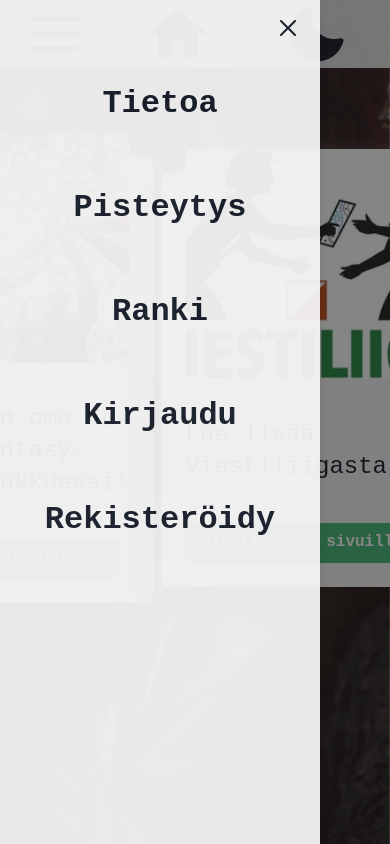
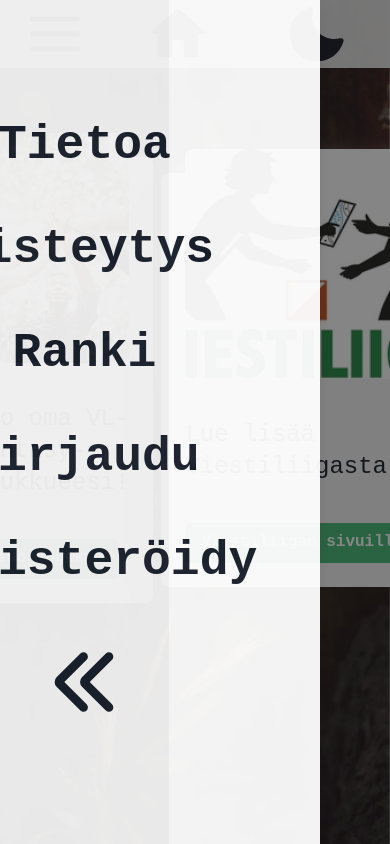
Before and after one commit to otsokarhu/VLFantasy, a React (Vite) app in the folder VL_frontend/: page / in a window 390 px wide. Both pictures are taken after a click on the button 55 px from the left and 33 px from the top of the page. Shown: the top 844 px of the page. Built offline with nearby package versions, Linux system fonts and the light colour scheme; no server answers.

Commit message:
improved mobile sidebar

```diff
--- a/VL_frontend/src/components/NavigationBar/NavigationBarMobile.tsx
+++ b/VL_frontend/src/components/NavigationBar/NavigationBarMobile.tsx
@@ -1,17 +1,20 @@
 import {
-  Box,
   Button,
   Drawer,
   DrawerOverlay,
   DrawerContent,
-  DrawerCloseButton,
   useDisclosure,
   useColorModeValue,
   Flex,
   useColorMode,
   useToast,
 } from '@chakra-ui/react';
-import { HamburgerIcon, MoonIcon, SunIcon } from '@chakra-ui/icons';
+import {
+  HamburgerIcon,
+  MoonIcon,
+  SunIcon,
+  ArrowLeftIcon,
+} from '@chakra-ui/icons';
 import {
   NavBarElementMobile,
   NavBarLogOutMobile,
@@ -100,9 +103,16 @@ const NavigationBarMobile = () => {
       <Drawer placement="left" onClose={onClose} isOpen={isOpen}>
         <DrawerOverlay />
         <DrawerContent opacity={0.95}>
-          <DrawerCloseButton size={'lg'} />
+          <Flex
+            bg={bg}
+            h={'100vh'}
+            w={'20vh'}
+            flexDir={'column'}
+            justifyContent={'center'}
+            flexWrap={'wrap'}
+          >
             {user.id !== '' ? (
-            <Box p="10" bg={bg} h={'100vh'}>
+              <>
                 <NavBarElementMobile
                   handleToClick={handleToClick}
                   text={'Tietoa'}
@@ -119,9 +129,9 @@ const NavigationBarMobile = () => {
                   to={'leaderboard'}
                 />
                 <NavBarLogOutMobile handleLogOut={handleLogOut} />
-            </Box>
+              </>
             ) : (
-            <Box p="10" bg={bg} h={'100vh'}>
+              <>
                 <NavBarElementMobile
                   handleToClick={handleToClick}
                   text={'Tietoa'}
@@ -147,8 +157,12 @@ const NavigationBarMobile = () => {
                   text={'Rekisteröidy'}
                   to={'signup'}
                 />
-            </Box>
+              </>
             )}
+            <Button variant={'icon'} onClick={onClose} p={20}>
+              <ArrowLeftIcon boxSize={'60px'} />
+            </Button>
+          </Flex>
         </DrawerContent>
       </Drawer>
     </Flex>
--- a/VL_frontend/src/components/NavigationBar/components.tsx
+++ b/VL_frontend/src/components/NavigationBar/components.tsx
@@ -51,13 +51,15 @@ export const NavBarLogOut = ({ handleLogOut }: NavBarLogOutProps) => {
 export const NavBarLogOutMobile = ({ handleLogOut }: NavBarLogOutProps) => {
   return (
     <Button
-      fontSize={'2rem'}
+      fontSize={'3rem'}
       onClick={handleLogOut}
       variant={'ghost'}
       as={Link}
       to="/"
+      p={10}
+      textAlign={'center'}
     >
-      Kirjaudu ulos
+      Kirjaudu <br /> ulos
     </Button>
   );
 };
@@ -75,7 +77,7 @@ export const NavBarElementMobile = ({
 }: NavBarToProps) => {
   return (
     <Button
-      fontSize={'2rem'}
+      fontSize={'3rem'}
       onClick={() => handleToClick(to)}
       variant={'ghost'}
       p={10}
```
Lines whose indentation alone changed are shown as unchanged.
